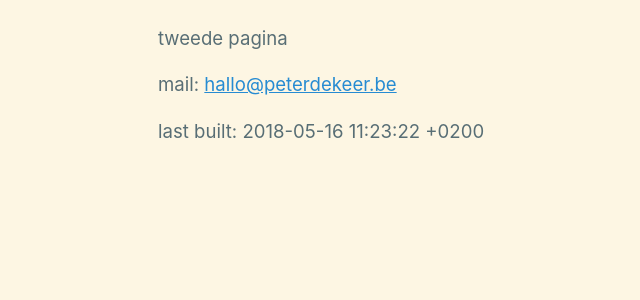
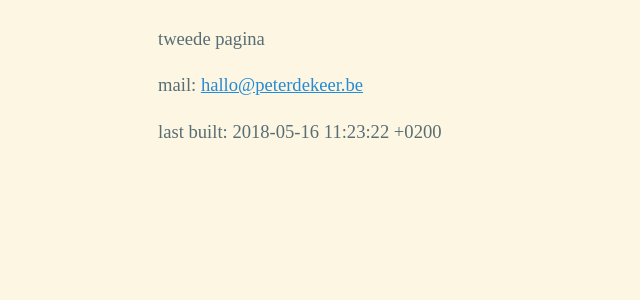
Before and after one commit to PeterDeKeer/PeterDeKeer.github.io, a Jekyll site: the page built from test.md, in a window 1280 px wide. Shown: the top 300 px of the page, without its empty margins (110-750 px from the left). Built offline with Jekyll 4.4.1, drawn with Linux system fonts in a browser that asks for light colours.

Commit message:
Update default.html
Even better fontstack copied from https://getbootstrap.com/docs/4.1/content/reboot/#native-font-stack

```diff
--- a/_layouts/default.html
+++ b/_layouts/default.html
@@ -9,7 +9,9 @@
   <link rel="dns-prefetch" href="//i.imgur.com">
   <link rel="dns-prefetch" href="//res.cloudinary.com">
   <style>
-    body {font-family: -apple-system, BlinkMacSystemFont, “Segoe UI”, Roboto, Helvetica, Arial, sans-serif;;color: #586e75; background-color: #fdf6e3;font-size: calc( 12px + 3 * (100vw - 400px) / 400 );line-height: 1.5;max-width:40em;width:90%;margin:auto;}
+    body {font-family: -apple-system, BlinkMacSystemFont, "Segoe UI", "Roboto", "Helvetica Neue", Arial, sans-serif, "Apple Color Emoji", "Segoe UI Emoji", "Segoe UI Symbol" !default;
+    color: #586e75; background-color: #fdf6e3;font-size: calc( 12px + 3 * (100vw - 400px) / 400 );
+    line-height: 1.5;max-width:40em;width:90%;margin:auto;}
     h1 {color: #cb4b16;font-weight: bold;}
     a {color: #268bd2;}
     a:visited {color: #6c714;}
```
